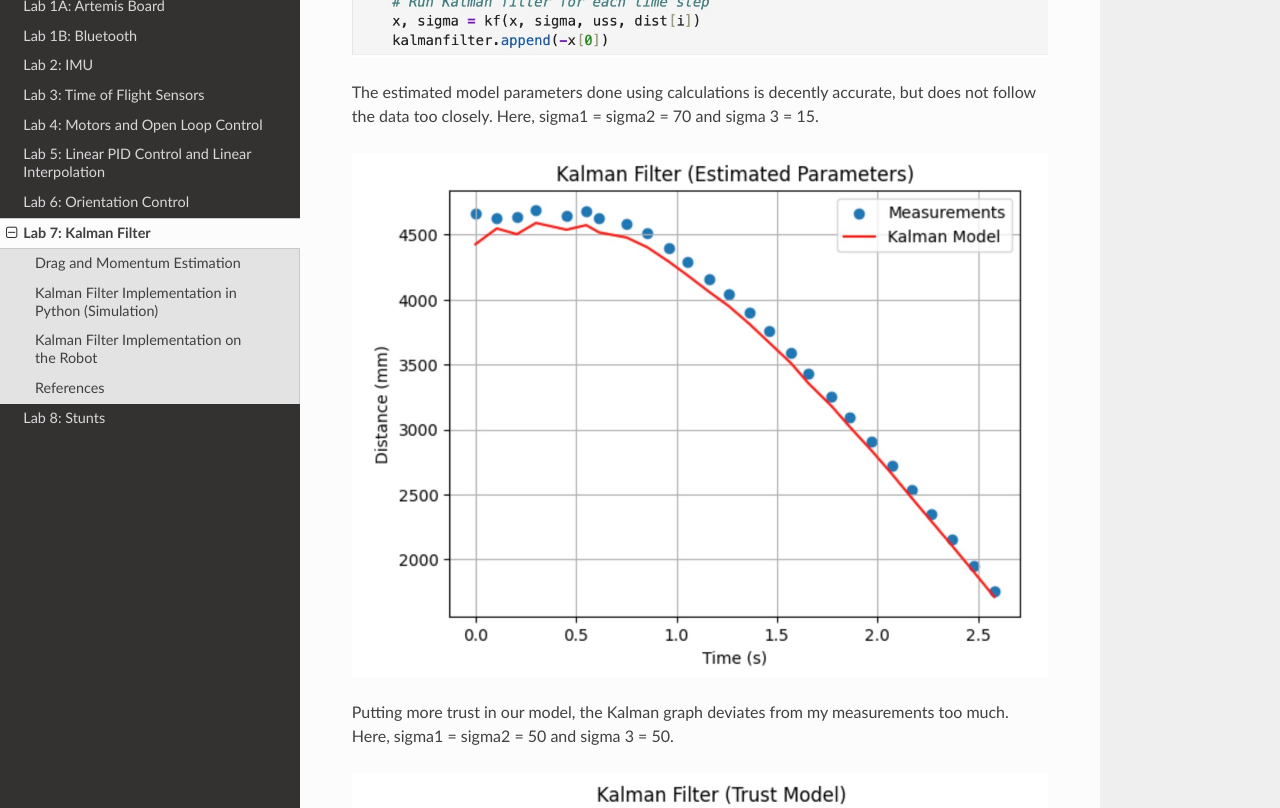
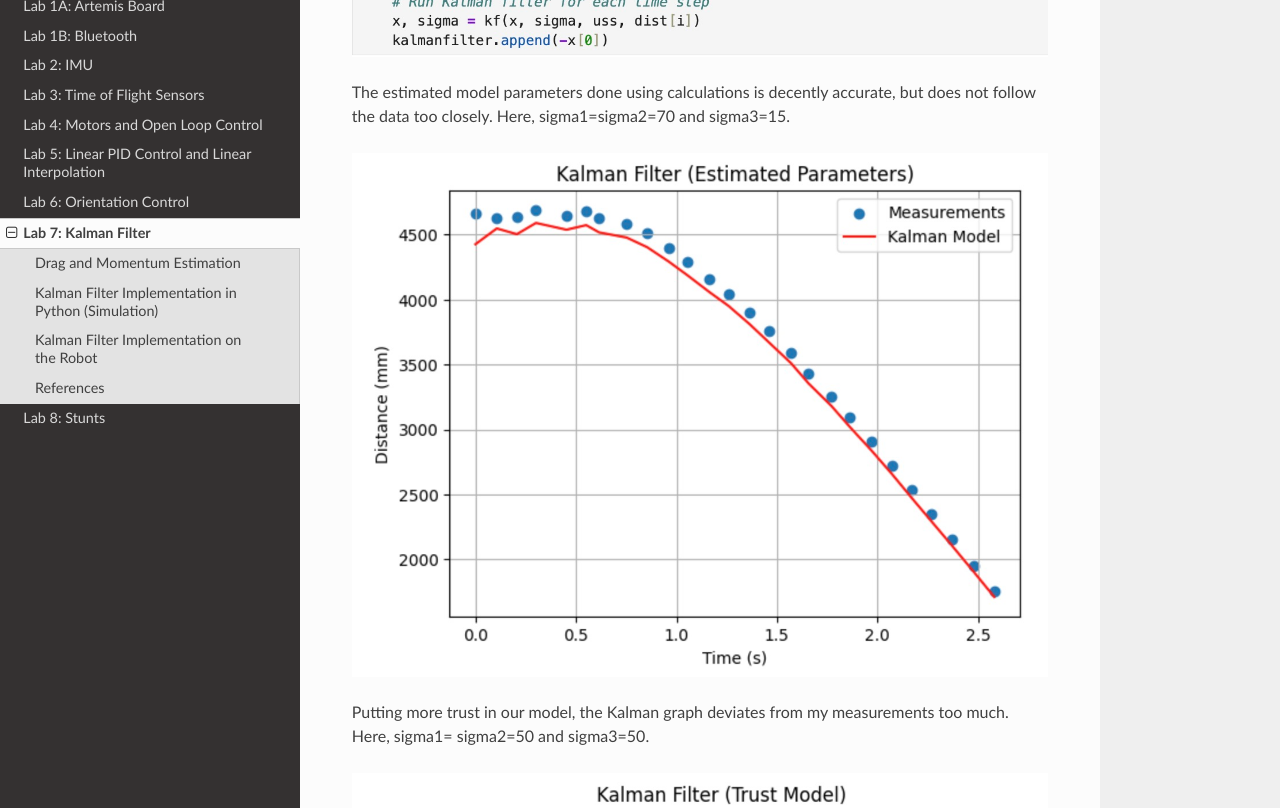
Before and after one commit to ayl48/FastRobots, a Sphinx documentation site: the page built from source/Lab7.md, in a window 1280 px wide and 1400 px high, scrolled down 3983 px. Shown: the part 175-983 px from the top of the window. Built offline with Sphinx 7.4.7 and the Read the Docs theme 3.1.0, drawn with Linux system fonts in a browser that asks for light colours; some of the changed text lies outside the part shown.

```diff
--- a/source/Lab7.md
+++ b/source/Lab7.md
@@ -25,23 +25,24 @@
 ![](images/Lab7/kf_py1.jpeg)
 ![](images/Lab7/kf_py2.jpeg)
 
-The estimated model parameters done using calculations is decently accurate, but does not follow the data too closely. Here, sigma1 = sigma2 = 70 and sigma 3 = 15.
+The estimated model parameters done using calculations is decently accurate, but does not follow the data too closely. Here, sigma1=sigma2=70 and sigma3=15.
 
 ![](images/Lab7/model_est.jpeg)
 
-Putting more trust in our model, the Kalman graph deviates from my measurements too much. Here, sigma1 = sigma2 = 50 and sigma 3 = 50.
+Putting more trust in our model, the Kalman graph deviates from my measurements too much. Here, sigma1= sigma2=50 and sigma3=50.
 
 ![](images/Lab7/kf_model_py.jpeg)
 
-Putting more trust in our measurements, the Kalman graph matches the measurements almost exactly. Here, sigma1 = sigma2 = 180 and sigma 3 = 45.
+Putting more trust in our measurements, the Kalman graph matches the measurements almost exactly. Here, sigma1=sigma2=180 and sigma3=45.
 
 ![](images/Lab7/kf_measure_py.jpeg)
 
 
 ## Kalman Filter Implementation on the Robot
 
+
 <iframe width="560" height="315" src="https://www.youtube.com/embed/kqI4PpA5Q6U" frameborder="0" allow="accelerometer; autoplay; encrypted-media; gyroscope; picture-in-picture" allowfullscreen></iframe>
 ___
 
 ## References
-I heavily referenced Professor Helbling's slides and pages written by Stephan and Mikayla. I discussed ideas with Becky and Sabian.
+I heavily referenced Professor Helbling's slides and pages written by Stephan and Mikayla. I discussed ideas with Becky, Sabian, and Akshati.
```
Also changed, not shown: source/Lab8.md (+2 -0 lines).
